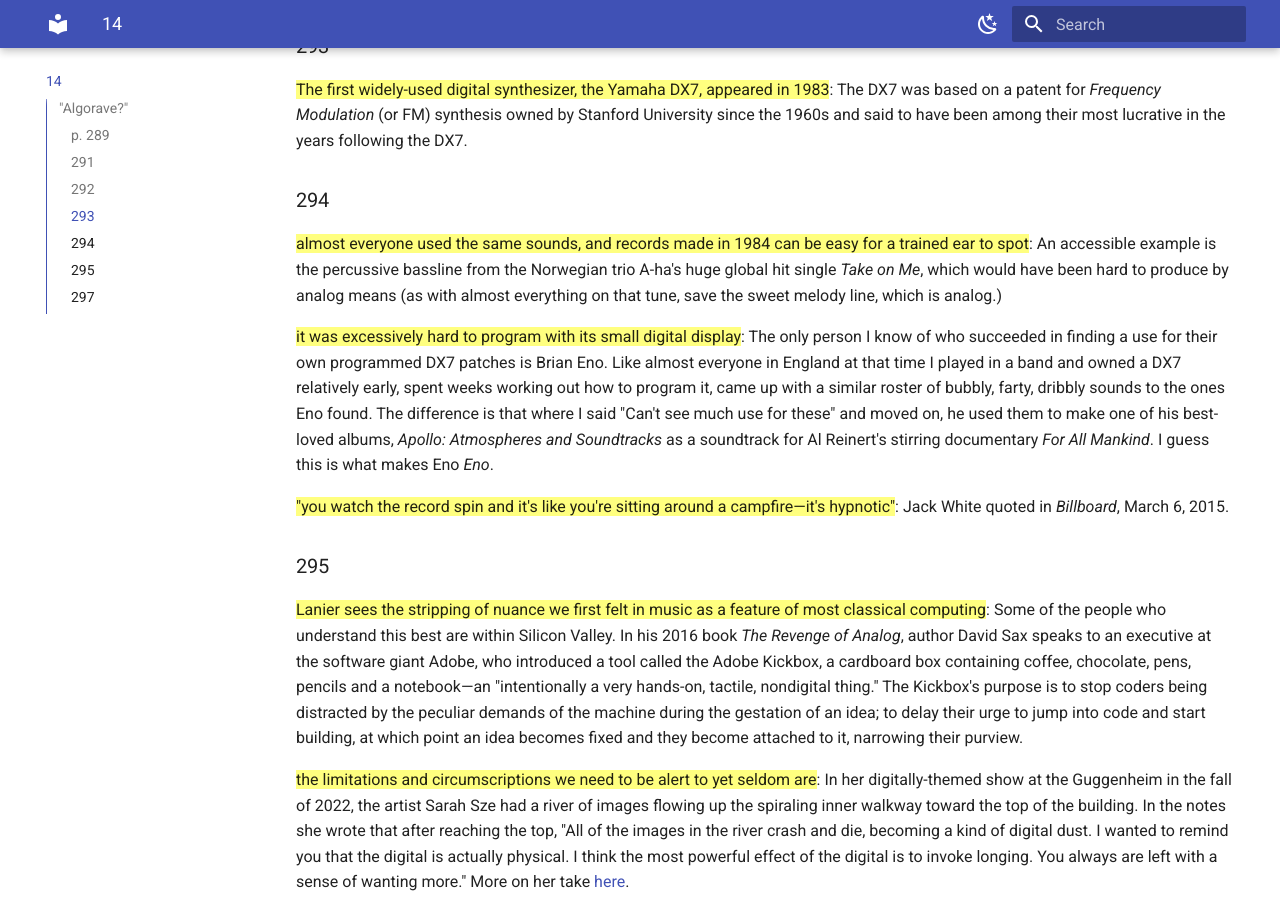
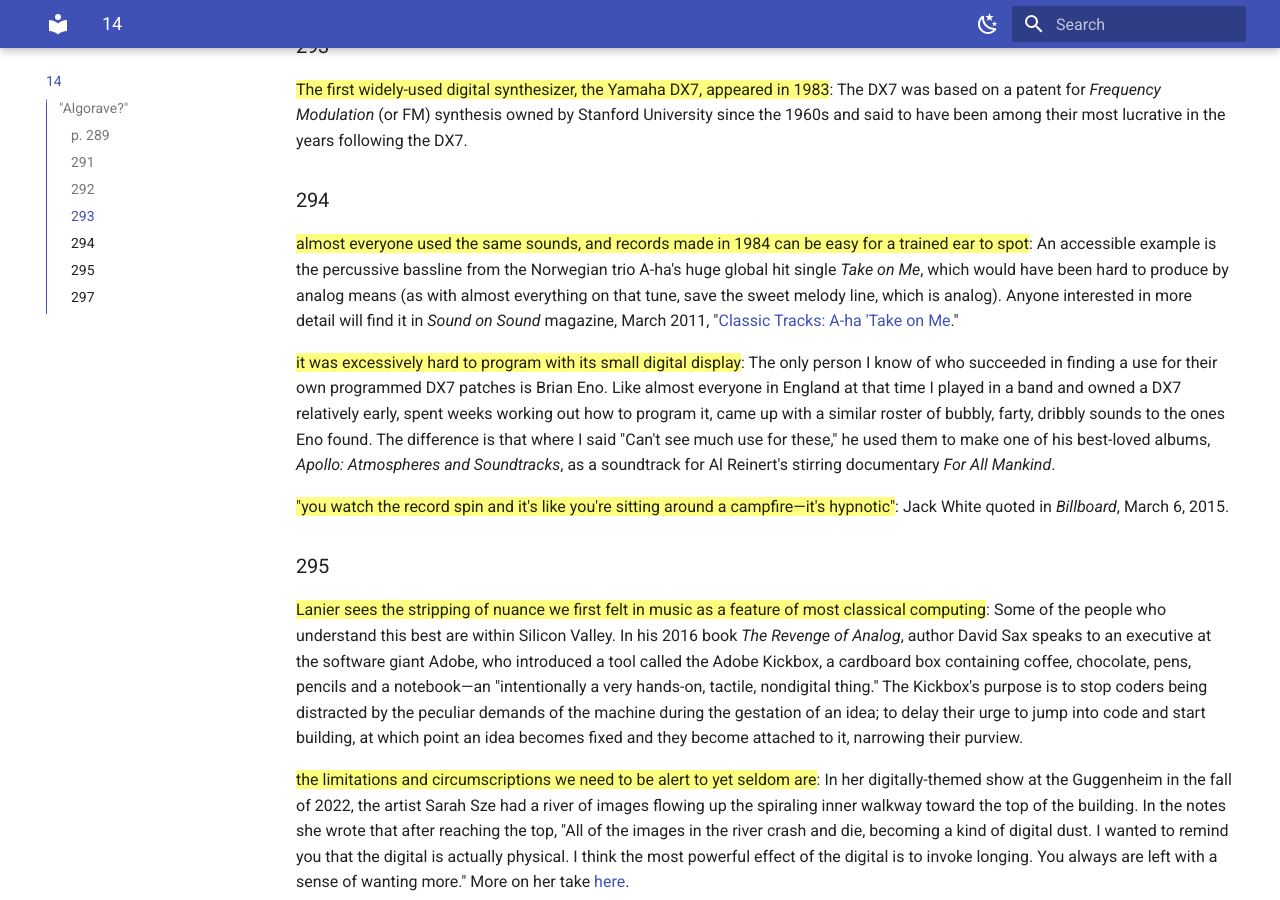
Before and after one commit to zappascout/devil_notes-sources, an MkDocs documentation site: the page built from docs/notes_14_devil.md, in a window 1280 px wide and 900 px high, scrolled down 1109 px. Built offline with MkDocs 1.6.1 and Material for MkDocs 9.7.7, drawn with Linux system fonts in a browser that asks for light colours.

Commit message:
tidies up to eno

```diff
--- a/docs/notes_14_devil.md
+++ b/docs/notes_14_devil.md
@@ -66,7 +66,9 @@
 An accessible example is the percussive bassline from the Norwegian trio A-ha's huge global hit
 single *Take on Me*, which would have been hard to produce by analog
 means (as with almost everything on that tune, save the sweet melody
-line, which is analog.)
+line, which is analog). Anyone interested in more detail will find it in *Sound on
+Sound* magazine, March 2011, "[Classic Tracks: A-ha 'Take on Me][a2]."
+[a2]:https://www.soundonsound.com/techniques/classic-tracks-ha-take-me
 
 ==it was excessively hard to program with its small digital
 display==:
@@ -75,10 +77,9 @@
 England at that time I played in a band and owned a DX7 relatively
 early, spent weeks working out how to program it, came up with a similar
 roster of bubbly, farty, dribbly sounds to the ones Eno found. The
-difference is that where I said "Can't see much use for these" and
-moved on, he used them to make one of his best-loved albums, *Apollo:
-Atmospheres and Soundtracks* as a soundtrack for Al Reinert's stirring
-documentary *For All Mankind*. I guess this is what makes Eno *Eno*.
+difference is that where I said "Can't see much use for these," he used them to make one of his best-loved albums, *Apollo:
+Atmospheres and Soundtracks*, as a soundtrack for Al Reinert's stirring
+documentary *For All Mankind*.
 
 =="you watch the record spin and it's like you're sitting around a campfire—it's hypnotic"==:
 Jack White quoted in *Billboard*, March 6, 2015.
```
